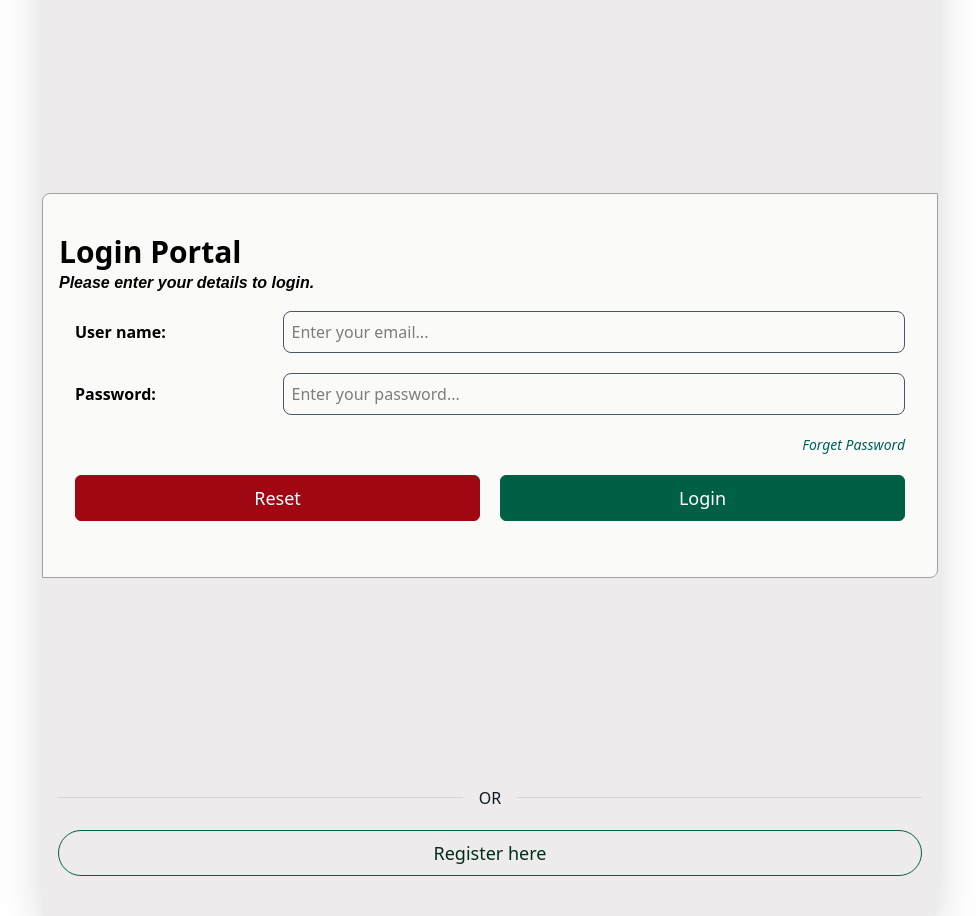
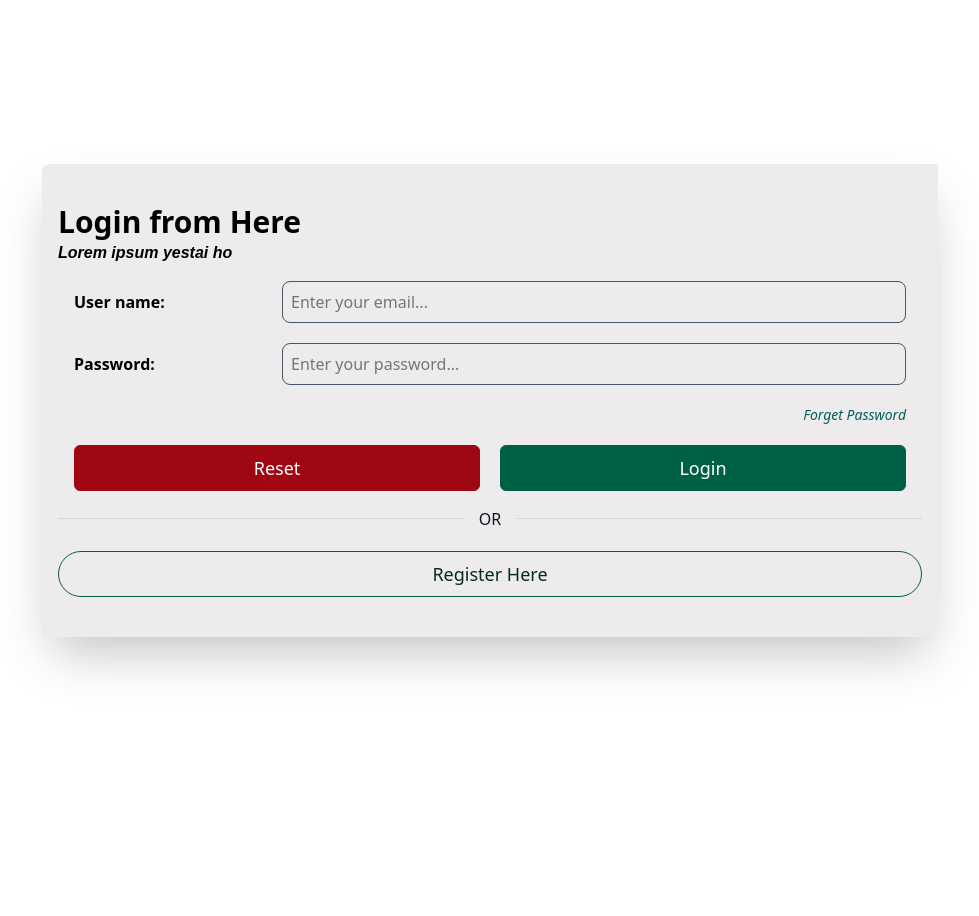
Before and after one commit to rushalparajuli/Example, a React (Vite) app: page / in a window 1280 px wide. Shown: the whole page, without its empty margins (150-1129 px from the left). After the commit the page ends 800 px from the top, so only its background shows below. Built offline with nearby package versions, Linux system fonts and the light colour scheme.

Commit message:
routing to UI

```diff
--- a/src/pages/auth/LoginPage.tsx
+++ b/src/pages/auth/LoginPage.tsx
@@ -1,23 +1,29 @@
 import LoginForm from "../../components/auth/LoginForm";
-import { PageHeadingWithSubtitle } from "../../components/page-heading/PageHeading";
-//import {PageHeadingTitle, PageHeadingSubtitle} from "../../components/page-heading/PageHeading";
+import { useEffect } from "react";
+import { useOutletContext } from "react-router";
+import type { IOutletContext } from "../layout/AuthLayout";
+
+export interface IOutletContextProps {
+    pageTitle: string;
+    subTitle: string;
+    btnTxt: string;
+    btnLink: string;
+  }
+
+
 export default function LoginPage() {
+  const outletContext = useOutletContext<IOutletContext>();
+  useEffect(() => {
+    outletContext.setLayoutData({
+      pageTitle: "Login from Here",
+      subTitle: "Lorem ipsum yestai ho",
+      btnTxt: "Register Here",
+      btnLink: "/register",
+    });
+  }, []);
   return (
     <>
-      <section className="h-screen flex flex-col items-center justify-center p-2">
-        <div className="w-full md:w-2xl lg:w-3xl xl:w-4xl  border border-[#a1a1a1] bg-stone-50 rounded-tl-lg rounded-br-lg p-4  py-10 ">
-          {/*
-        <PageHeadingTitle title="Login From here"/>
-        <PageHeadingSubtitle >
-                Lorem ipsum dolor sit amet consectetur adipisicing elit.
-        </PageHeadingSubtitle> */}
-
-          <PageHeadingWithSubtitle title="Login Portal">
-            Please enter your details to login.
-          </PageHeadingWithSubtitle>
-          <LoginForm />
-        </div>
-      </section>
+      <LoginForm />
     </>
   );
 }
--- a/src/pages/auth/RegisterPage.tsx
+++ b/src/pages/auth/RegisterPage.tsx
@@ -1,5 +1,21 @@
 //import RegisterForm from "../../components/auth/RegisterForm";
 //import { PageHeadingWithSubtitle } from "../../components/page-heading/PageHeading";
+import { useEffect } from "react";
+import { useOutletContext } from "react-router"
+import { type IOutletContext } from "../layout/AuthLayout";
 export default function RegisterPage() {
-  return <>Register Form</>;
+  const outletContext = useOutletContext<IOutletContext>()
+  useEffect(() => {
+    outletContext.setLayoutData({
+    pageTitle: "Register from Here",
+    subTitle: "Lorem ipsum yestai ho",
+    btnTxt: "Login Here",
+    btnLink: "/"
+    })
+  }, [])
+  return (
+  <>
+  Register Form
+  </>
+  );
 }
--- a/src/pages/layout/AuthLayout.tsx
+++ b/src/pages/layout/AuthLayout.tsx
@@ -1,16 +1,37 @@
+import {useState} from "react";
 import { NavLink, Outlet } from "react-router";
 import { PageHeadingWithSubtitle } from "../../components/page-heading/PageHeading";
+import { type Dispatch, type SetStateAction} from "react"
+import { type IOutletContextProps } from "../auth/LoginPage";
+
+export interface ILayoutData{
+  pageTitle: string,
+  subTitle:string,
+  btnTxt:string,
+  btnLink: string
+}
+export interface IOutletContext{
+  setLayoutData: Dispatch<SetStateAction<IOutletContextProps>>
+}
 export default function AuthLayout() {
+  const [ layoutData, setLayoutData] = useState<ILayoutData>({
+    pageTitle: "Login from Here",
+    subTitle: "Lorem ipsum yestai ho",
+    btnTxt: "Register Here",
+    btnLink: "/register"
+  })
   return (
     <>
       <section className="h-screen flex flex-col items-center justify-center p-2">
         <div className="w-full md:w-2xl lg:w-3xl xl:w-4xl shadow-2xl bg-stone-200/75 rounded-tl-lg rounded-br-lg p-4  py-10 ">
-          <PageHeadingWithSubtitle title="Login From here">
-            Lorem ipsum dolor sit amet consectetur adipisicing elit.
+          <PageHeadingWithSubtitle title={layoutData.pageTitle}>
+           {layoutData.subTitle}
           </PageHeadingWithSubtitle>
 
-          <Outlet />
-
+          <Outlet  context={{
+            layoutData,
+            setLayoutData
+          }}/>
           <div className="w-full flex flex-col gap-5">
             <span className="flex items-center">
               <span className="h-px flex-1 bg-gray-300"></span>
@@ -21,10 +42,10 @@ export default function AuthLayout() {
 
             <div className="flex w-full justify-center">
               <NavLink
-                to="/register"
+                to={layoutData.btnLink}
                 className="cursor-pointer hover:underline  transition hover:scale-96 w-full p-2 rounded-full border border-emerald-800 text-green-950 text-lg text-center"
               >
-                Register here
+               {layoutData.btnTxt}
               </NavLink>
             </div>
           </div>
--- a/src/pages/layout/UserLayout.tsx
+++ b/src/pages/layout/UserLayout.tsx
@@ -45,7 +45,7 @@ export default function UserLayout() {
               className="flex items-center gap-3 px-4 py-3 rounded-lg hover:bg-gray-700 transition"
             >
               <span>👥</span>
-              <span>Customers</span>
+              <span>User</span>
             </a>
             <a
               href="#"
--- /dev/null
+++ b/src/pages/user/UserListPage.tsx
@@ -0,0 +1,38 @@
+import { useEffect } from "react";
+import { NavLink, useParams, useSearchParams } from "react-router";
+
+export default function UserListPage() {
+  const params = useParams(); //params
+  // query string
+  const [query, setQuery] = useSearchParams();
+
+  useEffect(() => {
+    setTimeout(() => {
+      setQuery({
+        search: "Rushal",
+        page: "1",
+      });
+    }, 5000);
+  }, []);
+  return (
+    <>
+      <ul>
+        <li>
+          <NavLink to="/admin/user">All</NavLink>
+        </li>
+        <li>
+          <NavLink to="/admin/user/1">User 1</NavLink>
+        </li>
+        <li>
+          <NavLink to="/admin/user/2">User 2</NavLink>
+        </li>
+        <li>
+          <NavLink to="/admin/user/3">User 3</NavLink>
+        </li>
+      </ul>
+
+      <p>User Detail from Params:: {params?.userId}</p>
+      <p>query data:: {query.get("search")}</p>
+    </>
+  );
+}
--- a/src/router/RouterConfig.tsx
+++ b/src/router/RouterConfig.tsx
@@ -6,6 +6,7 @@ import ErrorPage from "../pages/ErrorPage";
 import AuthLayout from "../pages/layout/AuthLayout";
 import UserLayout from "../pages/layout/UserLayout";
 import UserDashboard from "../pages/dashboard/UserDashboard";
+import UserListPage from "../pages/user/UserListPage";
 
 const router = createBrowserRouter([
   // {path:"/",Component:LoginPage}
@@ -33,6 +34,9 @@ const router = createBrowserRouter([
         index: true,
         Component: UserDashboard,
       },
+
+      { path: "user", element: <UserListPage /> },
+      { path: "user/:userId", element: <UserListPage /> },
     ],
   },
   {
```
